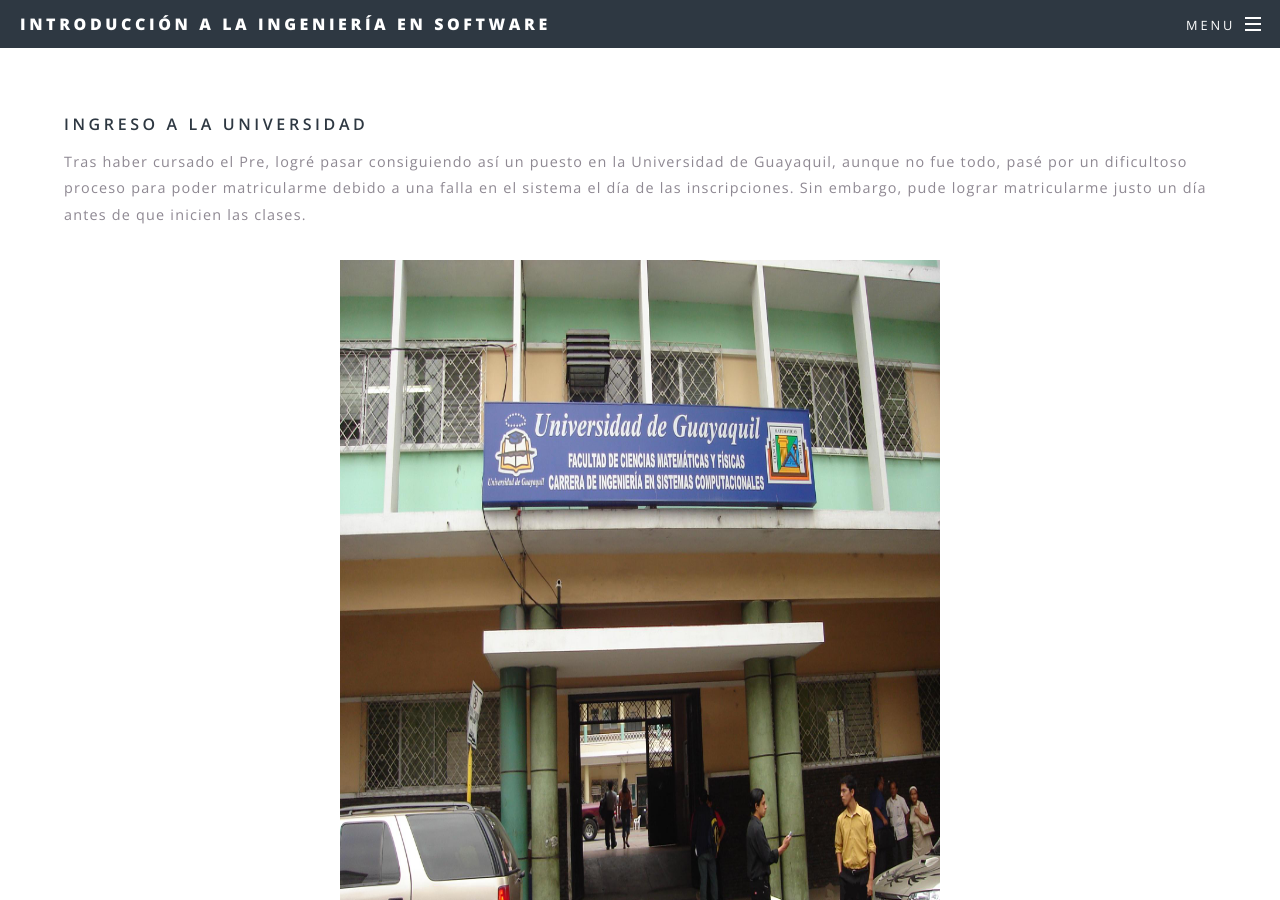
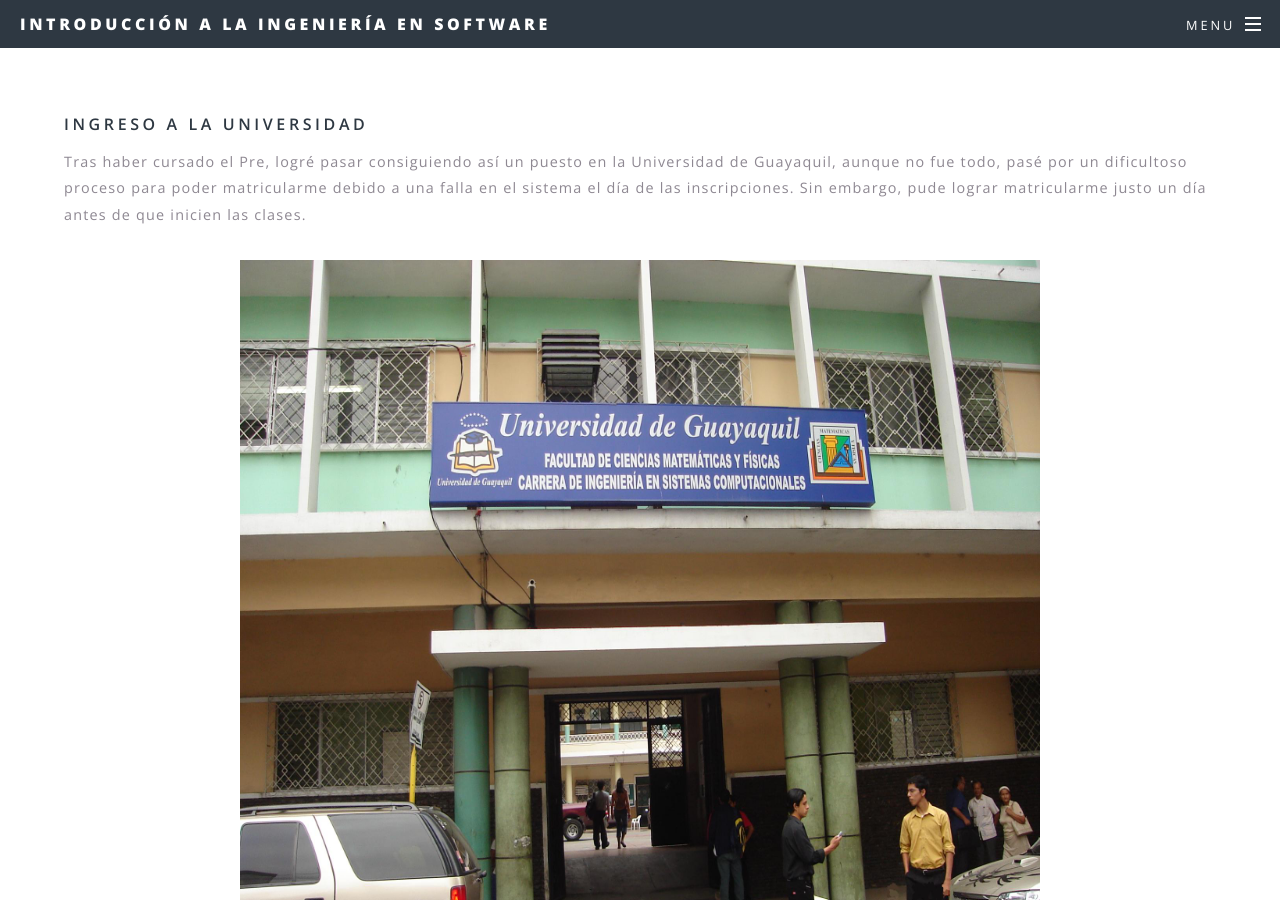
Before and after one commit to Vico2001/hix2, a Jekyll site: the page built from elements.html, in a window 1280 px wide and 900 px high, scrolled down 1532 px. Built offline with Jekyll 4.4.1, drawn with Linux system fonts in a browser that asks for light colours.

Commit message:
Update elements.html

```diff
--- a/elements.html
+++ b/elements.html
@@ -31,7 +31,7 @@ title: Sobre mí
 					Guayaquil, aunque no fue todo, pasé por un dificultoso proceso para poder matricularme
 					debido a una falla en el sistema el día de las inscripciones. Sin embargo, pude lograr
 					matricularme justo un día antes de que inicien las clases.</p>
-					<div align="center"><img src="images/ug.jpg" style="width:600px; height:700px">
+					<div align="center"><img src="images/ug.jpg" style="width:800px; height:700px">
 						</br>
 
 </header>
```
